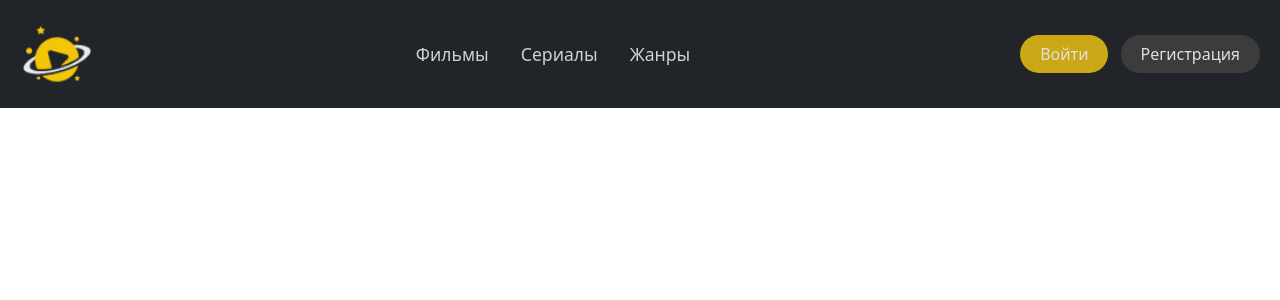
After one commit to Phantom-AL/Cinema_Project, a Django app: page / in a window 1280 px wide. The commit adds this page. Shown: the top 300 px of the page. Run offline with Django 5.2, Linux system fonts and the light colour scheme; some libraries are stand-ins or nearby versions.

Commit message:
Created navbar with adaptation

```diff
--- a/cinema/static/css/style.css
+++ b/cinema/static/css/style.css
@@ -1,4 +1,101 @@
-p {
-    color: red;
+
+.header-logo {
+    width: 90px; /* Измени значение на подходящее */
+    height: auto; /* Автоматическая высота для сохранения пропорций */
+}
+
+.login-button, .register-button {
+    color: #e1e1e1;
+    text-decoration: none;
+    border-radius: 50px;
+    padding: 8px 20px;
+    background-color: #cba815;
 
 }
+
+.login-button:hover {
+    background-color: #b09313;
+}
+
+.register-button {
+    background-color: #3C3C3C;
+}
+
+.register-button:hover {
+    background-color: #555555;
+}
+
+@media (max-width: 768px) {
+    .header-logo {
+        width: 80px;
+    }
+}
+
+
+@media (max-width: 500px) {
+    .header-logo {
+        width: 70px;
+    }
+}
+
+
+@media (max-width: 500px) {
+    .navbar-toggler-icon {
+        font-size: 1rem;
+    }
+}
+
+@media (max-width: 768px) {
+    .login-button, .register-button {
+        padding: 10px 16px;
+        width: 100%;
+        font-size: 0.9rem;
+    }
+}
+
+@media (max-width: 500px) {
+    .login-button, .register-button {
+        padding: 6px 10px; /* ещё больше уменьшим внутренние отступы */
+        font-size: 0.85rem; /* ещё немного уменьшим текст */
+    }
+}
+
+
+
+.nav-link {
+    font-weight: 500;
+    color: #d1d1d1;
+    font-size: 1.1rem;
+    position: relative;
+    text-decoration: none;
+    transition: color 0.3s ease;
+}
+
+@media (min-width: 768px) {
+    .nav-link::after {
+        content: '';
+        position: absolute;
+        width: 0;
+        height: 2px;
+        background-color: #cba815; /* цвет подчеркивания */
+        left: 50%;
+        bottom: -5px;
+        transition: width 0.3s ease, left 0.3s ease;
+    }
+
+    .nav-link:hover::after {
+        width: 100%; /* полная длина линии */
+        left: 0; /* линия начинает заполнять от середины */
+    }
+}
+
+
+.nav-link:hover {
+    color: #cba815; /* цвет текста при наведении */
+}
+
+
+.navbar-toggler:focus, .btn-close:focus {
+    box-shadow: none;
+    outline: none;
+}
--- a/cinema/templates/cinema/base.html
+++ b/cinema/templates/cinema/base.html
@@ -10,11 +10,51 @@
     <link rel="stylesheet" href="{% static 'css/style.css' %}">
 </head>
 <body>
-    <h2 class="text-bg-danger">LCera</h2>
-    <p class="btn btn-success">ewew</p>
-    {% block content %}
 
-    {% endblock %}
-    <script src="{% static 'js/bootstrap.bundle.js' %}"></script>
+    <header>
+        <nav class="navbar navbar-expand-md navbar-dark bg-dark fixed-top">
+            <div class="container-fluid">
+                <a class="navbar-brand py-3 me-auto" href="#"><img class="header-logo" src="{% static 'img/header_logo.png' %}" alt="logo"></a>
+
+                <div class="offcanvas offcanvas-end text-bg-dark" tabindex="-1" id="offcanvasDarkNavbar"
+                     aria-labelledby="offcanvasDarkNavbarLabel">
+
+                    <div class="offcanvas-header">
+                        <h5 class="offcanvas-title" id="offcanvasDarkNavbarLabel">Навигация</h5>
+                        <button type="button" class="btn-close btn-close-white" data-bs-dismiss="offcanvas"
+                                aria-label="Закрыть"></button>
+                    </div>
+
+                    <div class="offcanvas-body">
+                        <ul class="navbar-nav justify-content-center flex-grow-1 pe-3">
+                            <li class="nav-item">
+                                <a class="nav-link mx-md-2" href="#">Фильмы</a>
+                            </li>
+                            <li class="nav-item">
+                                <a class="nav-link mx-md-2" href="#">Сериалы</a>
+                            </li>
+                            <li class="nav-item">
+                                <a class="nav-link mx-md-2" href="#">Жанры</a>
+                            </li>
+                        </ul>
+                    </div>
+                </div>
+                <div>
+                    <a class="login-button" href="#">Войти</a>
+                    <a class="register-button mx-md-2 mx-1" href="#">Регистрация</a>
+                </div>
+
+                 <button class="navbar-toggler border-0" type="button" data-bs-toggle="offcanvas" data-bs-target="#offcanvasDarkNavbar"
+                        aria-controls="offcanvasDarkNavbar" aria-label="Переключить навигацию">
+                    <span class="navbar-toggler-icon"></span>
+                </button>
+            </div>
+        </nav>
+    </header>
+
+{% block content %}
+
+{% endblock %}
+<script src="{% static 'js/bootstrap.bundle.js' %}"></script>
 </body>
 </html>
--- /dev/null
+++ b/cinema/templates/cinema/index.html
@@ -0,0 +1,7 @@
+{% extends 'cinema/base.html' %}
+
+{% block title %}Главное меню{% endblock %}
+
+{% block content %}
+	<h1 class="text-uppercase"></h1>
+{% endblock %}
--- a/cinema/urls.py
+++ b/cinema/urls.py
@@ -1,5 +1,7 @@
 from django.urls import path
+from .views import index
+
 
 urlpatterns = [
-
+    path('', index, name='index')
 ]
--- a/cinema/views.py
+++ b/cinema/views.py
@@ -1,3 +1,5 @@
 from django.shortcuts import render
 
-# Create your views here.
+
+def index(request):
+    return render(request, 'cinema/index.html')
```
Also changed, not shown: cinema/static/img/header_logo.png (added).
